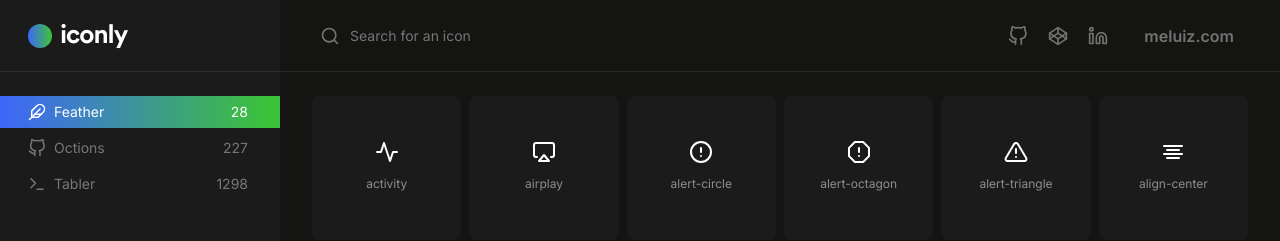
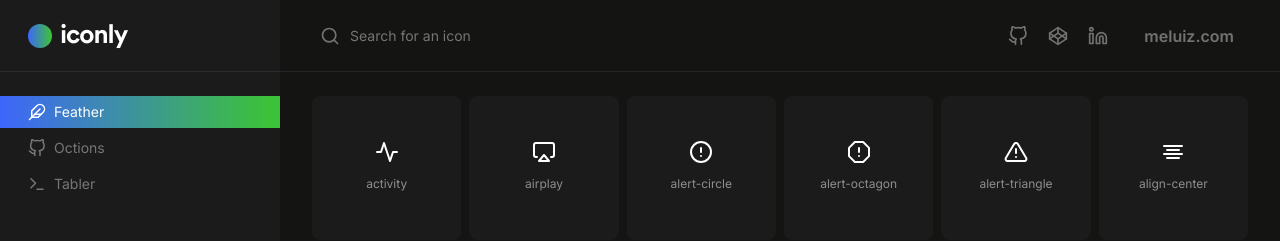
Before and after one commit to meluiz/iconly, a React (Create React App) app: page / in a window 1280 px wide. Shown: the top 241 px of the page. Built offline with nearby package versions, Linux system fonts and the light colour scheme.

Commit message:
removing icons count

```diff
--- a/src/components/sidebar/index.tsx
+++ b/src/components/sidebar/index.tsx
@@ -78,7 +78,6 @@
                     />
                     <NavigationListLinkText>{category.name}</NavigationListLinkText>
                   </NavigationListLinkGroup>
-                  <NavigationListLinkCounter>{category.content.length}</NavigationListLinkCounter>
                 </NavigationListLink>
               </NavigationListItem>
             ))}
```
